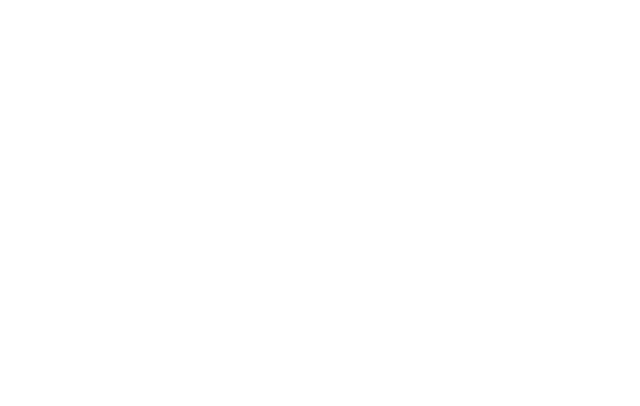
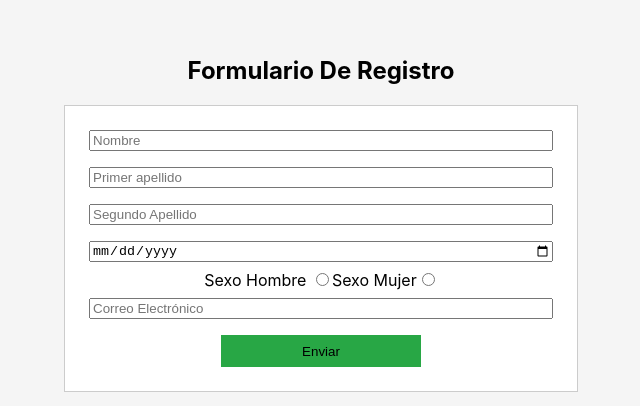
Before and after one commit to nroxDev/gestion-finanzas-personales, a React (Create React App) app in the folder frontend/: page / in a window 1280 px wide. Shown: the part 186-592 px from the top of the page, without its empty margins (319-959 px from the left). Built offline with nearby package versions, Linux system fonts and the light colour scheme.

Commit message:
implementada la UI del formulario de registro

```diff
--- a/frontend/src/App.js
+++ b/frontend/src/App.js
@@ -1,10 +1,11 @@
 import './App.css';
+import FormularioRegistro from './componentes/formulario-registro/formulario-registro';
 
 function App() {
   return (
     <div className="App">
 
-
+     <FormularioRegistro/>
 
     </div>
   );
--- /dev/null
+++ b/frontend/src/componentes/formulario-registro/formulario-registro.css
@@ -0,0 +1,51 @@
+.contenedor-formulario-registro {
+    display: flex;
+    flex-direction: column;
+    width: 100%;
+    height: 100vh;
+    justify-content: center;
+    align-items: center;
+    background-color: #F5F5F5;
+}
+
+
+.formulario-registro {
+    display: flex;
+    flex-direction: column;
+    width: 480px;
+    padding: 16px;
+    background-color: white;
+    border: solid 1px #CCCCCC;
+
+}
+
+.input-formulario-registro {
+    margin: 8px;
+}
+
+.enviar-formulario-registro {
+    width: 200px;
+    align-self: center;
+    margin: 8px;
+    height: 32px;
+    background-color: #28A745;
+    border: none;
+
+}
+
+/*para pantallas moviles */
+@media(max-width: 768px) {
+    .formulario-registro {
+        width: 100%;
+        background-color: grey;
+    }
+}
+
+
+/*para tablets*/
+@media(min-width:768px)and (max-width:1023px) {
+    .formulario-registro {
+        width: 600px;
+        background-color: aqua;
+    }
+}
--- /dev/null
+++ b/frontend/src/componentes/formulario-registro/formulario-registro.jsx
@@ -0,0 +1,24 @@
+import "./formulario-registro.css";
+
+function FormularioRegistro(props) {
+
+    return <div className="contenedor-formulario-registro">
+        <h2>Formulario De Registro</h2>
+        <form className="formulario-registro">
+            <input type="text" placeholder="Nombre" className="input-formulario-registro" />
+            <input type="text" placeholder="Primer apellido" className="input-formulario-registro" />
+            <input type="text" placeholder="Segundo Apellido" className="input-formulario-registro" />
+            <input type="date" className="input-formulario-registro" />
+            <div>
+                <label>Sexo Hombre</label> <input type="radio" />
+                <label>Sexo Mujer</label><input type="radio" />
+            </div>
+            <input type="email" placeholder="Correo Electrónico" className="input-formulario-registro" />
+            <input type="submit" value="Enviar" className="enviar-formulario-registro" />
+        </form>
+    </div>
+
+
+}
+
+export default FormularioRegistro;
```
